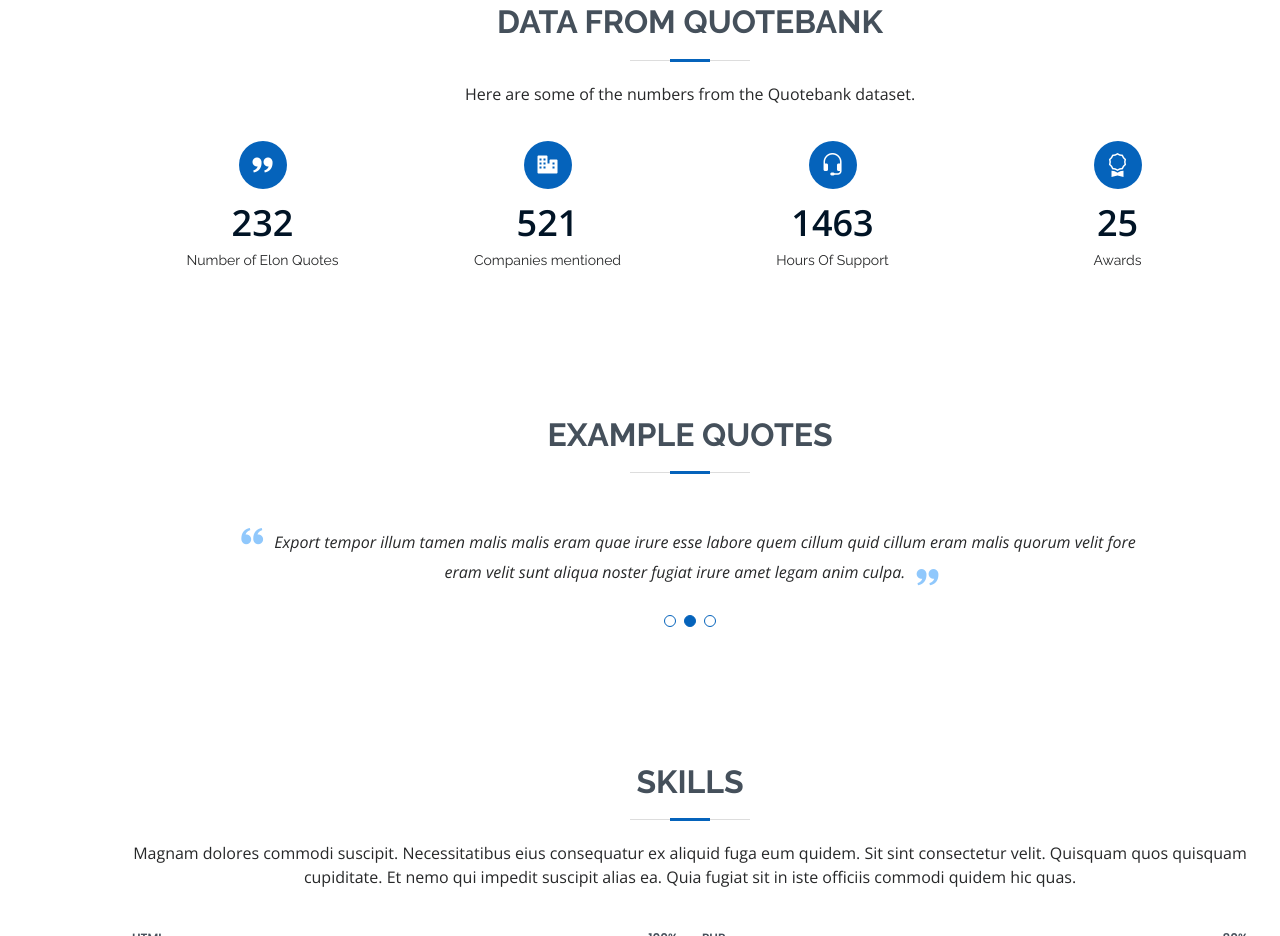
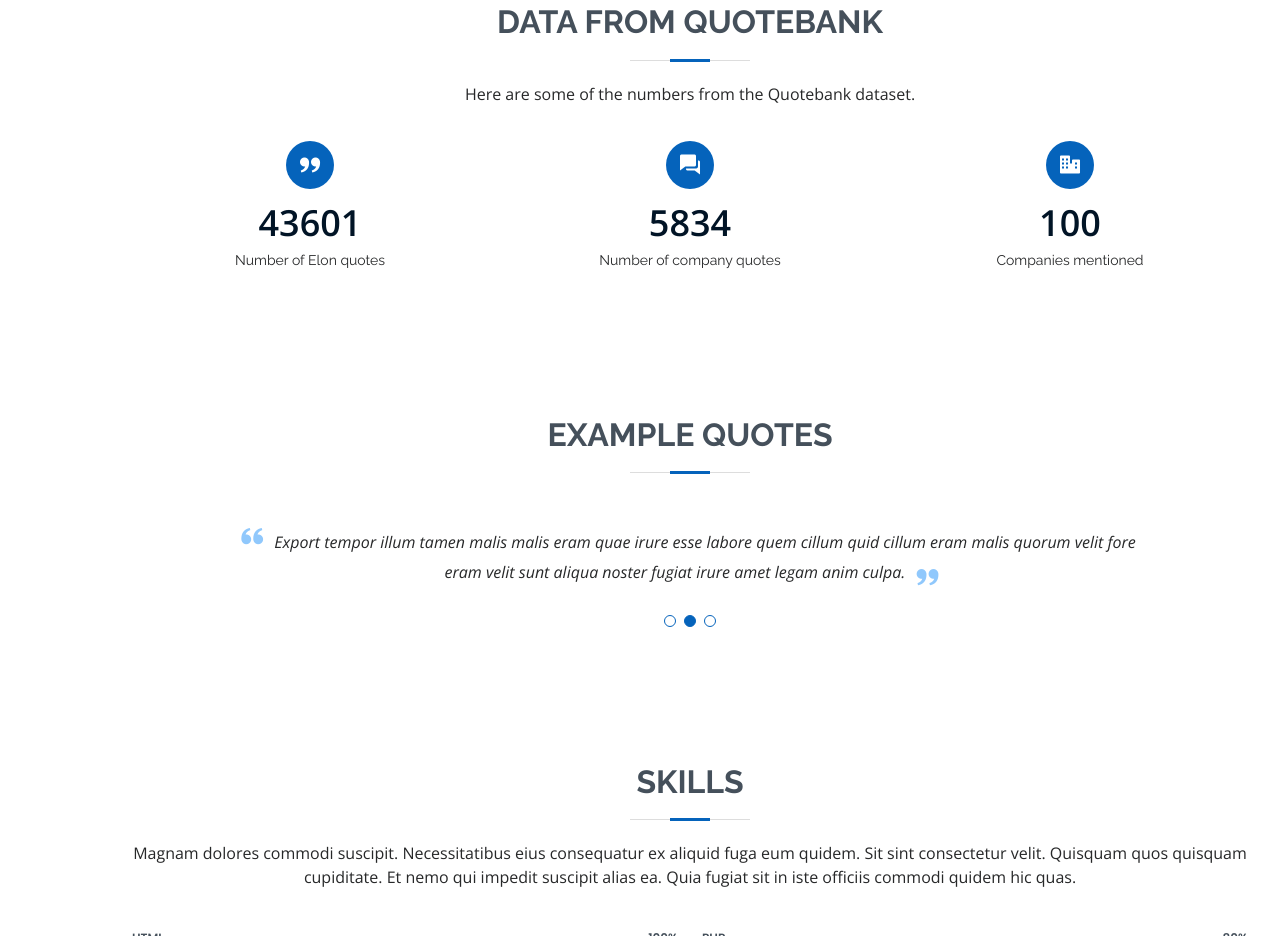
Before and after one commit to Payouxxx/website, a plain HTML site: page index.html in a window 1280 px wide. Shown: the part 1394-2330 px from the top of the page. Drawn offline with nearby package versions, Linux system fonts and the light colour scheme.

Commit message:
Update index.html

```diff
--- a/index.html
+++ b/index.html
@@ -115,35 +115,27 @@
 
         <div class="row">
 
-          <div class="col-lg-3 col-md-6">
+          <div class="col-lg-4 col-md-6">
             <div class="count-box">
               <i class="bx bxs-quote-alt-right"></i>
-              <span data-purecounter-start="0" data-purecounter-end="232" data-purecounter-duration="1" class="purecounter"></span>
-              <p>Number of Elon Quotes</p>
+              <span data-purecounter-start="0" data-purecounter-end="43601" data-purecounter-duration="1" class="purecounter"></span>
+              <p>Number of Elon quotes</p>
             </div>
           </div>
 
-          <div class="col-lg-3 col-md-6 mt-5 mt-md-0">
+          <div class="col-lg-4 col-md-6 mt-5 mt-lg-0">
             <div class="count-box">
-              <i class="bx bxs-business"></i>
-              <span data-purecounter-start="0" data-purecounter-end="521" data-purecounter-duration="1" class="purecounter"></span>
-              <p>Companies mentioned</p>
+              <i class="bx bxs-conversation"></i>
+              <span data-purecounter-start="0" data-purecounter-end="5834" data-purecounter-duration="1" class="purecounter"></span>
+              <p>Number of company quotes</p>
             </div>
           </div>
 
-          <div class="col-lg-3 col-md-6 mt-5 mt-lg-0">
+          <div class="col-lg-4 col-md-6 mt-5 mt-md-0">
             <div class="count-box">
-              <i class="bi bi-headset"></i>
-              <span data-purecounter-start="0" data-purecounter-end="1463" data-purecounter-duration="1" class="purecounter"></span>
-              <p>Hours Of Support</p>
-            </div>
-          </div>
-
-          <div class="col-lg-3 col-md-6 mt-5 mt-lg-0">
-            <div class="count-box">
-              <i class="bi bi-award"></i>
-              <span data-purecounter-start="0" data-purecounter-end="25" data-purecounter-duration="1" class="purecounter"></span>
-              <p>Awards</p>
+              <i class="bx bxs-business"></i>
+              <span data-purecounter-start="0" data-purecounter-end="100" data-purecounter-duration="1" class="purecounter"></span>
+              <p>Companies mentioned</p>
             </div>
           </div>
 
```
